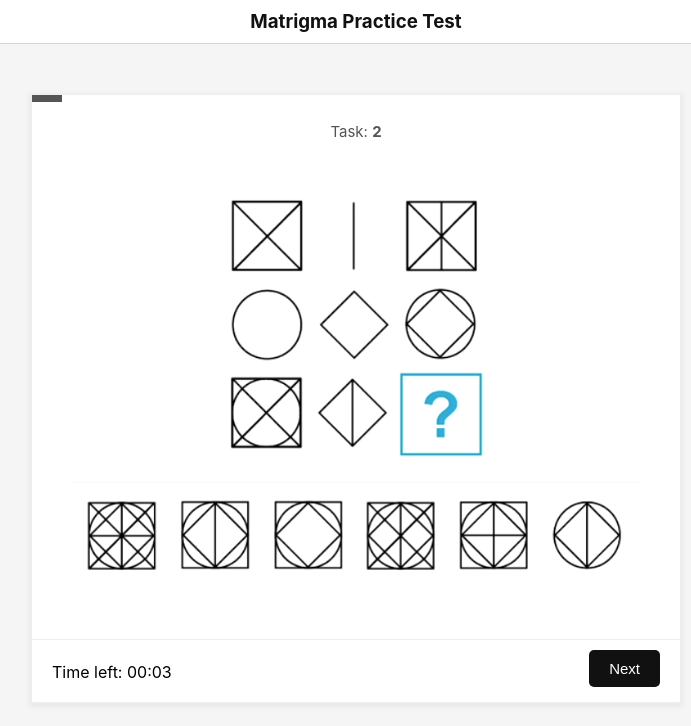
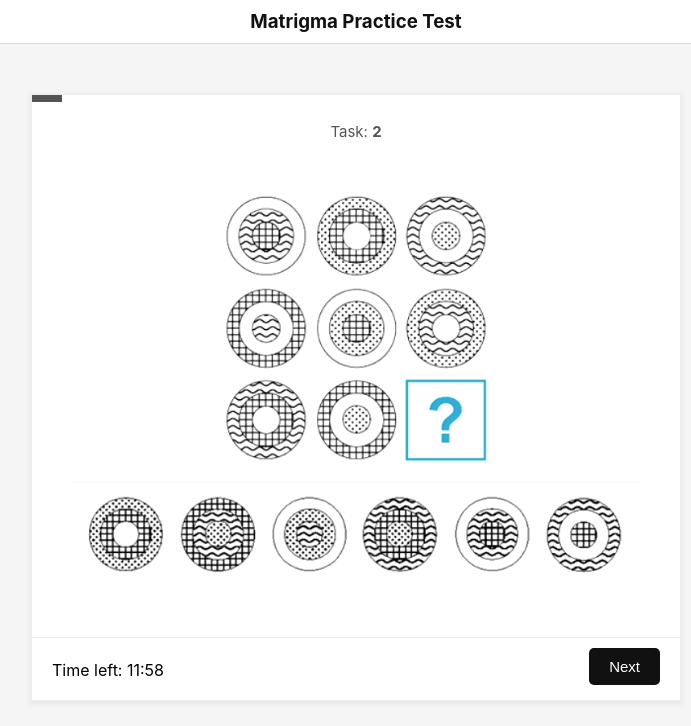
Before and after one commit to fredrikofstad/ud, a React (Vite) app: page / in a window 1280 px wide. Both pictures are taken after a click on the button "Start". Shown: the top 726 px of the page, without its empty margins (284-975 px from the left). Built offline with nearby package versions, Linux system fonts and the light colour scheme.

Commit message:
started work on randomized

```diff
--- a/package.json
+++ b/package.json
@@ -13,6 +13,7 @@
     "preview": "vite preview"
   },
   "dependencies": {
+    "lodash": "^4.17.21",
     "react": "^18.3.1",
     "react-dom": "^18.3.1"
   },
--- a/src/App.jsx
+++ b/src/App.jsx
@@ -1,10 +1,14 @@
 import { useState } from 'react'
+import QuestionList from './data/problems.json'
+import { shuffle } from 'lodash';
+
 import QuizScreen from './components/QuizScreen.jsx';
 import StartScreen from './components/StartScreen.jsx';
 import Navbar from './components/Navbar.jsx';
 import './App.css'
 
 function App() {
+    const tasks = QuestionList;
     const [isQuizStarted, setIsQuizStarted] = useState(false);
     return (
         <>
@@ -12,7 +16,10 @@ function App() {
             <div className="quiz-container">
                 {
                     isQuizStarted ? (
-                        <QuizScreen retry={()=> setIsQuizStarted(false)}/>
+                        <QuizScreen
+                            retry={()=> setIsQuizStarted(false)}
+                            tasks = { tasks }
+                        />
                     ) : (
                         <StartScreen start={()=> setIsQuizStarted(true)}/>
                     )
--- a/src/components/Question.jsx
+++ b/src/components/Question.jsx
@@ -46,7 +46,7 @@ function Question({question, currentQuestion, setAnswer, completed, setCompleted
             </div>
             <div className="main">
                 <div className="title">
-                    <img src={tasks[currentQuestion-1]} alt="Task"/>
+                    <img src={tasks[question.image]} alt="Task"/>
                 </div>
                 <div className="options">
                 {
--- a/src/components/QuizScreen.jsx
+++ b/src/components/QuizScreen.jsx
@@ -1,26 +1,25 @@
 import {useRef, useState} from 'react';
-
-import QuestionList from '../data/problems.json';
 
 import Question from "./Question.jsx";
 import QuizResult from "./Results.jsx";
 import Timer from "./Timer.jsx";
+//import tasks from '../data/problems.json'
 
-function QuizScreen({retry}) {
+
+function QuizScreen({retry, tasks}) {
     const [currentQuestionIndex, setCurrentQuestionIndex] = useState(0);
     const [completed, setCompleted] = useState(0);
-    const [markedAnswers, setMarkedAnswers] = useState(new Array(QuestionList.length));
+    const [markedAnswers, setMarkedAnswers] = useState(new Array(tasks.length));
     const timer = useRef(null);
-    const isQuestionEnded = currentQuestionIndex === QuestionList.length;
-    var fal = false;
+    const isQuestionEnded = currentQuestionIndex === tasks.length;
 
     const handleTimeUp = () => {
-        setCurrentQuestionIndex(QuestionList.length);
+        setCurrentQuestionIndex(tasks.length);
     };
 
     function calculateResult(){
         let correct = 0;
-        QuestionList.forEach((question, index) => {
+        tasks.forEach((question, index) => {
             if (question.correctIndex == markedAnswers[index]) {
                 correct++;
             }
@@ -44,7 +43,7 @@ function QuizScreen({retry}) {
                     ) : (
                         <div>
                             <Question
-                                question={QuestionList[currentQuestionIndex]}
+                                question={tasks[currentQuestionIndex]}
                                 currentQuestion={currentQuestionIndex + 1}
                                 setAnswer={(index) => {
                                     setMarkedAnswers((arr) => {
--- a/src/components/StartScreen.jsx
+++ b/src/components/StartScreen.jsx
@@ -1,4 +1,5 @@
 function StartScreen({start}) {
+
     return (
         <div className="start-screen">
             <h2>Start Test</h2>
--- a/src/components/Timer.jsx
+++ b/src/components/Timer.jsx
@@ -1,7 +1,7 @@
 import React, { useState, useEffect } from "react";
 
 const Timer = ({ onTimeUp }) => {
-  const [timeLeft, setTimeLeft] = useState(5); // 12 minutes in seconds
+  const [timeLeft, setTimeLeft] = useState(12*60); // 12 minutes in seconds
 
   useEffect(() => {
     if (timeLeft <= 0) {
```
Also changed, not shown: 1 other file (tests, documents, lock files or other folders).
